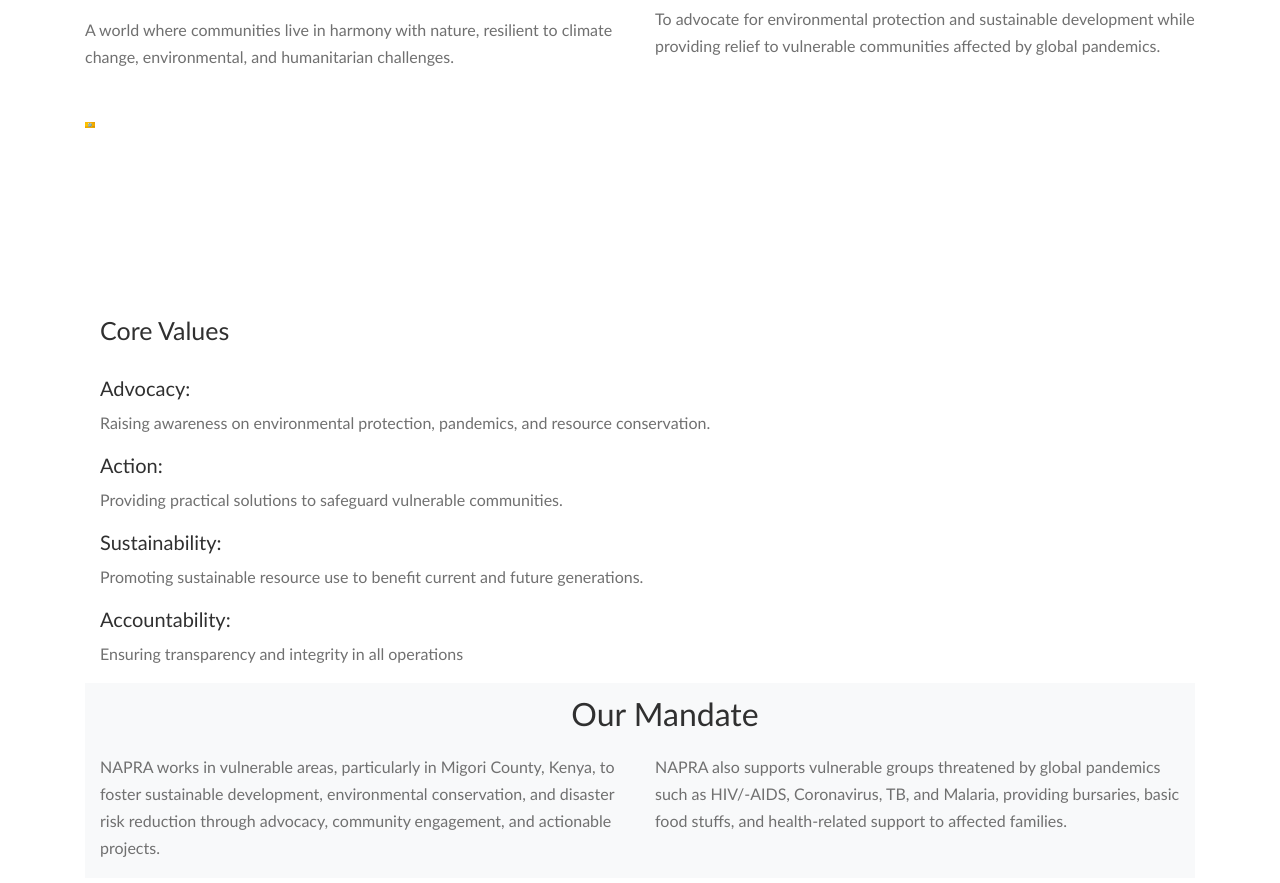
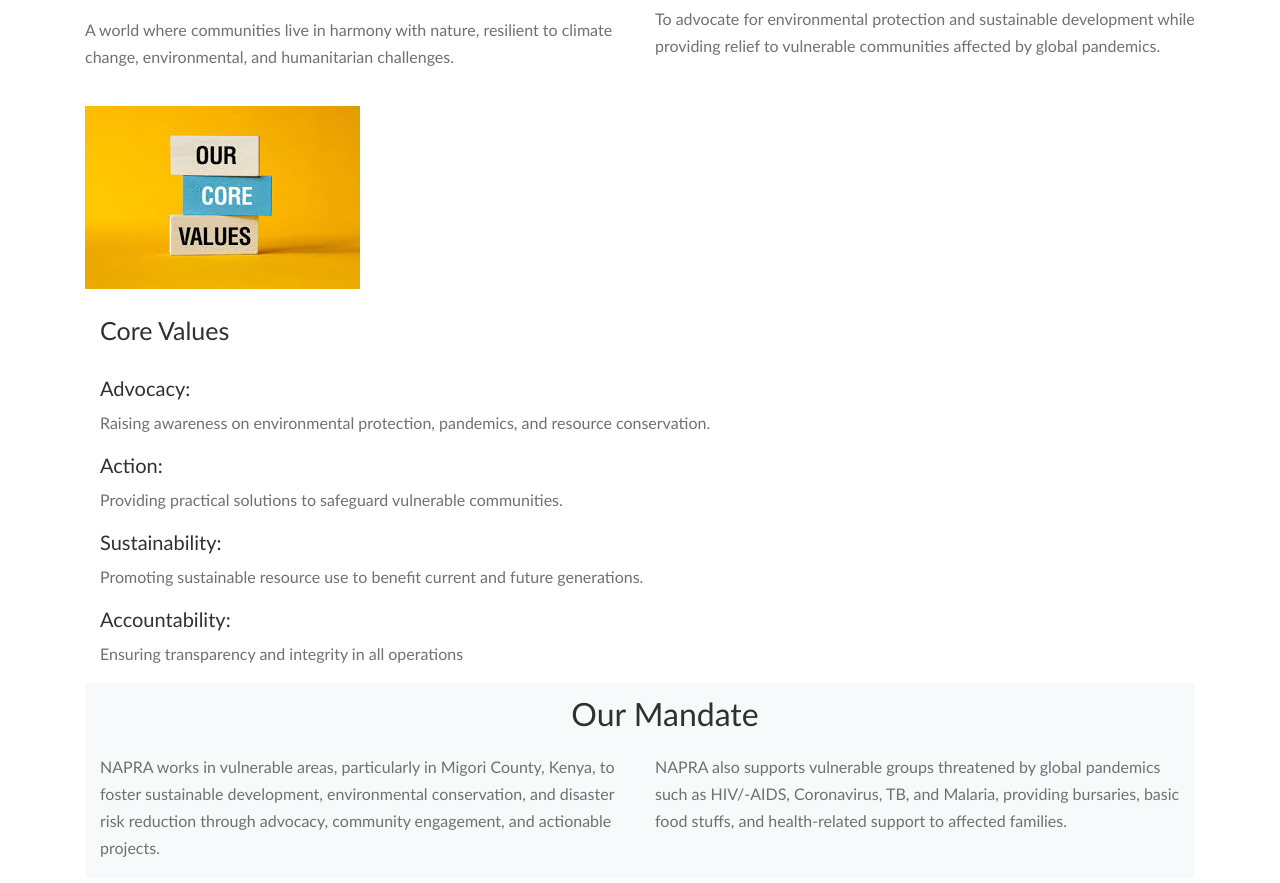
Before and after one commit to cyprian1ouma/Cnapra, a plain HTML site: page index.html in a window 1280 px wide. Shown: the part 1402-2285 px from the top of the page. Drawn offline with Linux system fonts and the light colour scheme.

Commit message:
made a change on core values

```diff
--- a/css/main.css
+++ b/css/main.css
@@ -99,8 +99,8 @@
   }
   #corevalue{
     height: 200px;
-    width: 10px;
-    padding-bottom: 20px;
+    width: 400px;
+    /* padding-bottom: 20px; */
     padding-top:20px;
     border-radius: 10px;
     border-radius: 50px;
```
